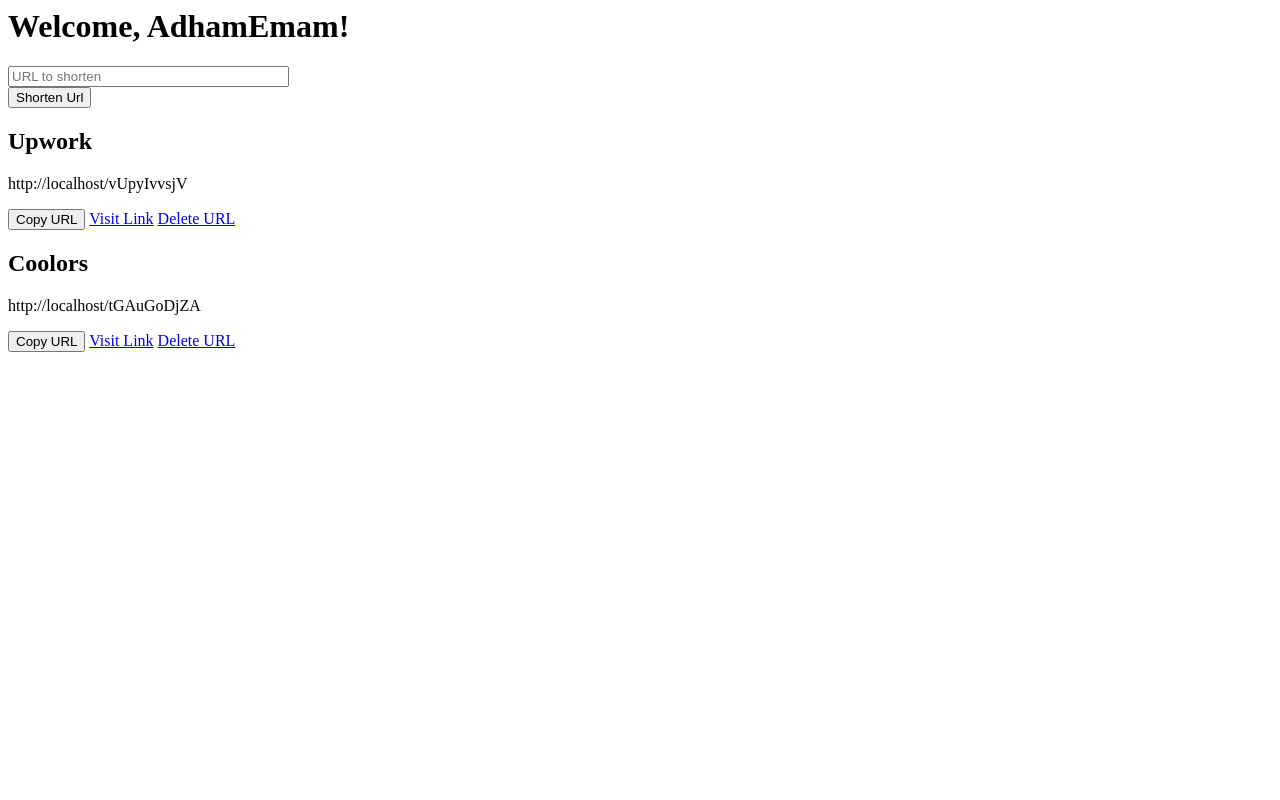
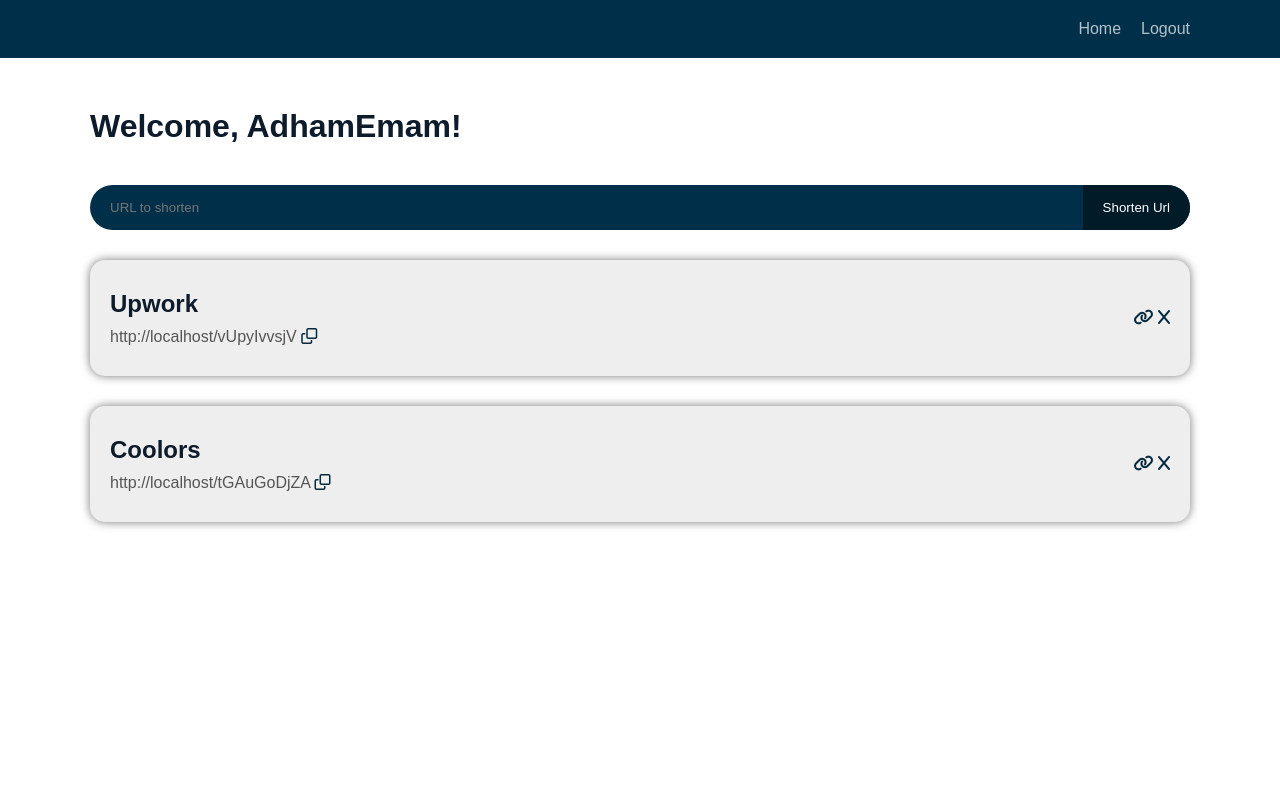
Before and after one commit to Adham-Emam/URL-Shortener, a Flask app: page / in a window 1280 px wide. Run offline with Flask 3, Linux system fonts and the light colour scheme; a user stored in the database is signed in; data comes from the database, SQL or seed files in the repository; both versions use the stored data as it was after the commit.

Commit message:
add styles

```diff
--- a/app.py
+++ b/app.py
@@ -42,6 +42,11 @@ BASE62 = string.ascii_letters + string.digits
 
 def generate_base62_id(length=8):
     return ''.join(random.choices(BASE62, k=length))
+
+
+@app.errorhandler(404)
+def error_handler(error):
+    return render_template('error.html', error=error)
 
 
 @app.route('/', methods=['GET', 'POST'])
--- /dev/null
+++ b/static/css/style.css
@@ -0,0 +1,147 @@
+* {
+  box-sizing: border-box;
+  padding: 0;
+  margin: 0;
+}
+html {
+  scroll-behavior: smooth;
+}
+body {
+  font-family: Arial, Helvetica, sans-serif;
+  background-color: var(--background-color);
+  color: var(--text-color);
+  min-height: 100vh;
+  position: relative;
+}
+/* Default container width */
+.container {
+  max-width: 1200px;
+  padding: 0 50px;
+  margin: 0 auto; /* Center the container */
+}
+
+/* Media query for tablets */
+@media only screen and (max-width: 768px) {
+  .container {
+    max-width: 90%; /* Adjust width for tablets */
+  }
+}
+
+/* Media query for mobile devices */
+@media only screen and (max-width: 480px) {
+  .container {
+    max-width: 100%; /* Adjust width for mobile devices */
+    padding: 0 10px; /* Add some padding for better readability */
+  }
+}
+ul {
+  list-style: none;
+}
+a {
+  text-decoration: none;
+}
+
+.alert-danger {
+  color: crimson;
+}
+.alert-success {
+  color: chartreuse;
+}
+nav {
+  padding: 20px 0;
+  background-color: #003049;
+  margin-bottom: 50px;
+}
+nav ul {
+  width: fit-content;
+  margin-left: auto;
+  display: flex;
+  gap: 20px;
+}
+nav ul a {
+  color: white;
+  opacity: 0.7;
+  transition-duration: 0.3s;
+}
+nav ul a:hover {
+  opacity: 1;
+}
+
+h1,
+h2,
+h3 {
+  color: #0d1b2a;
+}
+
+.url-input {
+  background-color: #003049;
+  border-radius: 25px;
+  margin: 40px 0 30px;
+  overflow: hidden;
+}
+.url-input form {
+  position: relative;
+}
+.url-input form input {
+  padding: 15px 20px;
+  background-color: transparent;
+  color: white;
+  border: none;
+  outline: none;
+}
+.url-input form input:nth-child(1) {
+  width: 100%;
+}
+.url-input form input.btn {
+  position: absolute;
+  right: 0;
+  top: 0;
+  width: fit-content;
+  transition-duration: 0.3s;
+  background-color: #021b28;
+  cursor: pointer;
+}
+.url-input form input.btn:hover {
+  background-color: #04293d;
+}
+
+.urls .card {
+  background-color: #eee;
+  box-shadow: 0 0 10px #777;
+  padding: 30px 20px;
+  border-radius: 15px;
+  display: flex;
+  justify-content: space-between;
+  align-items: center;
+  position: relative;
+    margin-bottom: 30px;
+}
+.urls .card h2 {
+  margin-bottom: 10px;
+}
+.urls .card p {
+  color: #555;
+}
+.urls .card button {
+  background-color: transparent;
+  border: none;
+  outline: none;
+  cursor: pointer;
+}
+.urls .card button,
+.urls .card a {
+    color: #04293d;
+    font-size: 1rem;
+    transition-duration: 0.3s;
+}
+.urls .card button:hover,
+.urls .card a:hover {
+    color: #107cb7;
+}
+@media (max-width:767px) {
+    .urls .card button,
+    .urls .card a {
+        font-size: 0.8rem;
+    }
+
+}
--- a/templates/index.html
+++ b/templates/index.html
@@ -1,4 +1,4 @@
-{% block content %}
+{% extends 'layout.html' %} {% block content %}
 <h1>Welcome, {{ current_user.username }}!</h1>
 <div class="url-input">
   <form method="POST" action="">
@@ -9,7 +9,7 @@
       <span style="color: red">[{{ error }}]</span>
       {% endfor %}
     </div>
-    <div>{{ form.submit() }}</div>
+    <div>{{ form.submit( class='btn') }}</div>
   </form>
 </div>
 <div class="urls">
@@ -17,13 +17,21 @@
   <div class="card">
     <div>
       <h2>{{ url.url }}</h2>
-      <p>{{ url.shorten_url }}</p>
+      <p>
+        {{ url.shorten_url }}
+        <button onclick="copyToClipboard(this,'{{ url.shorten_url }}')">
+          <i class="fa-regular fa-clone"></i>
+        </button>
+      </p>
     </div>
-    <button onclick="copyToClipboard(this,'{{ url.shorten_url }}')">
-      <span>Copy URL</span>
-    </button>
-    <a href="{{ url.shorten_url }}" target="_blank">Visit Link</a>
-    <a href="{{ url_for('delete_url', url_id=url.id) }}">Delete URL</a>
+    <div>
+      <a href="{{ url.shorten_url }}" target="_blank"
+        ><i class="fa-solid fa-link"></i
+      ></a>
+      <a href="{{ url_for('delete_url', url_id=url.id) }}"
+        ><i class="fa-solid fa-x"></i
+      ></a>
+    </div>
   </div>
   {% endfor %}
 </div>
@@ -41,10 +49,12 @@
 
     document.body.removeChild(inputElement);
 
-    button.querySelector("span").textContent = "Copied!";
+    button.querySelector("i").classList.add("fa-solid", "fa-check");
+    button.querySelector("i").classList.remove("fa-regular", "fa-clone");
 
     setTimeout(function () {
-      button.querySelector("span").textContent = "Copy URL";
+      button.querySelector("i").classList.add("fa-regular", "fa-clone");
+      button.querySelector("i").classList.remove("fa-solid", "fa-check");
     }, 2000);
   }
 </script>
--- a/templates/layout.html
+++ b/templates/layout.html
@@ -7,24 +7,28 @@
       name="description"
       content="Easily shorten long URLs with our URL Shortener. Generate compact, user-friendly links for sharing, tracking, and managing your links efficiently. Perfect for personal and business use."
     />
-
     <title>URL Shortener</title>
     <link
       rel="stylesheet"
       href="https://cdnjs.cloudflare.com/ajax/libs/font-awesome/6.5.2/css/all.min.css"
     />
+    <link
+      rel="stylesheet"
+      href="{{ url_for('static', filename='css/style.css')}}"
+      />
+      {% block styles %}
+      {% endblock %}
   </head>
   <body>
     <nav>
+      <div class="container">
         <ul>
-        {% if current_user.is_authenticated %}
           <li><a href="{{ url_for('index') }}">Home</a></li>
           <li><a href="{{ url_for('logout') }}">Logout</a></li>
-        {% else %}
-        <li><a href="{{ url_for('login') }}">Login</a></li>
-        {% endif %}
         </ul>
+      </div>
     </nav>
+    <div class="container">
       <div>
         {% with messages = get_flashed_messages(with_categories=true) %} {% if
         messages %} {% for category, message in messages %}
@@ -32,5 +36,6 @@
         {% endfor %} {% endif %} {% endwith %} {% block content %}{% endblock %}
       </div>
       {% block scripts %} {% endblock %}
+    </div>
   </body>
 </html>
```
Also changed, not shown: templates/error.html (+31 -0 lines), templates/login_form.html (+56 -3 lines), instance/site.db. Lines whose indentation alone changed are shown as unchanged.
